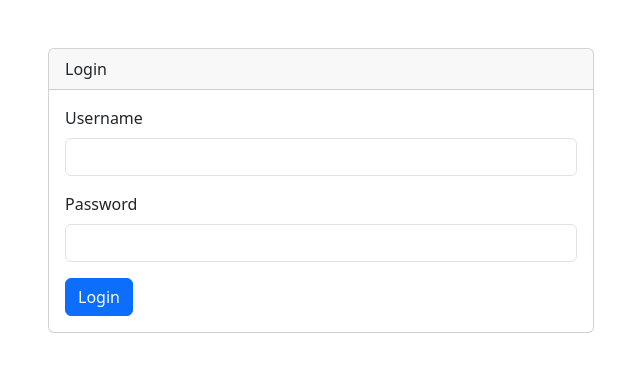
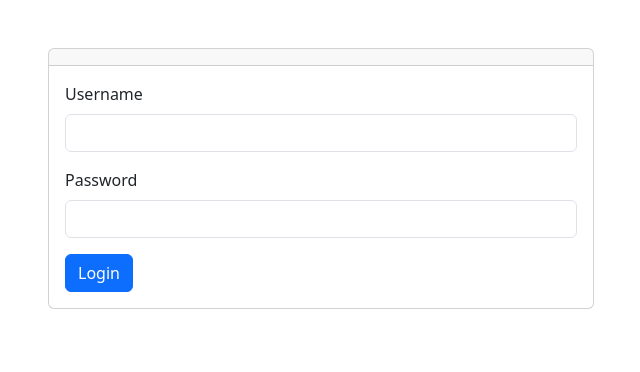
Before and after one commit to AnjaliSingh2109/Gapshap, a website: page client copy/login.html in a window 1280 px wide. Shown: the whole page, without its empty margins (319-959 px from the left). Drawn offline with nearby package versions, Linux system fonts and the light colour scheme.

Commit message:
First Commit

```diff
--- a/client copy/login.html
+++ b/client copy/login.html
@@ -19,7 +19,6 @@
             <div class="col-md-6">
                 <div class="card">
                     <div class="card-header">
-                        Login
                     </div>
                     <div class="card-body">
                         <form id="loginForm">
```
